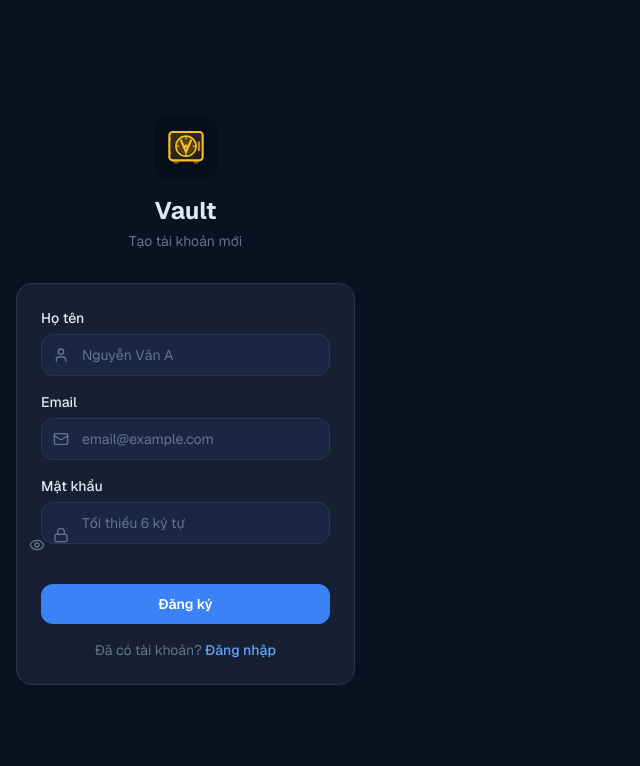
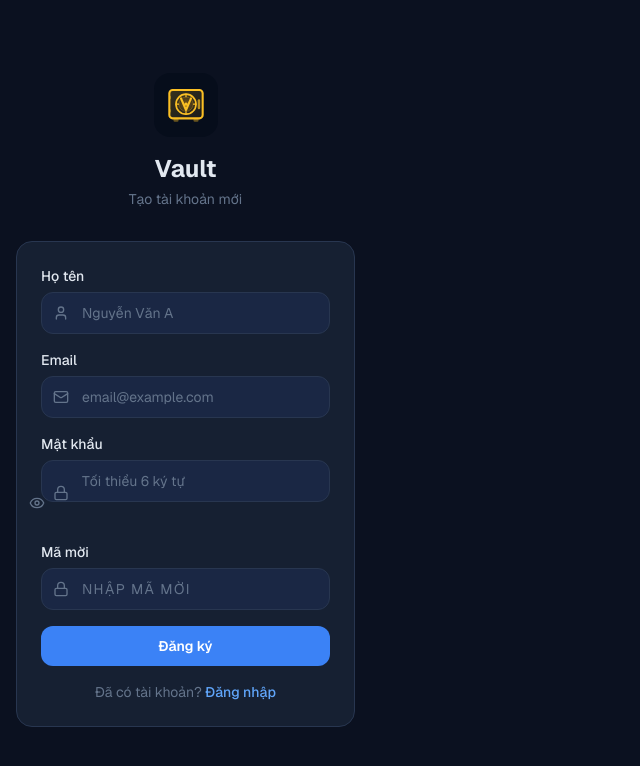
Before and after one commit to mf-jeff/quan-ly-chi-tieu, a Next.js app: page /register in a window 1280 px wide. Shown: the top 766 px of the page, without its empty margins (0-640 px from the left). Built offline with nearby package versions, Linux system fonts and the light colour scheme.

Commit message:
feat: add invite code for registration - only authorized users can sign up

```diff
--- a/src/app/(auth)/register/page.tsx
+++ b/src/app/(auth)/register/page.tsx
@@ -15,6 +15,7 @@ export default function RegisterPage() {
   const [name, setName] = useState("");
   const [email, setEmail] = useState("");
   const [password, setPassword] = useState("");
+  const [inviteCode, setInviteCode] = useState("");
   const [showPass, setShowPass] = useState(false);
   const [error, setError] = useState("");
   const [loading, setLoading] = useState(false);
@@ -24,7 +25,7 @@ export default function RegisterPage() {
     setError("");
     setLoading(true);
     try {
-      await register(email, password, name);
+      await register(email, password, name, inviteCode);
       router.push("/");
     } catch (err: unknown) {
       setError(err instanceof Error ? err.message : "Đăng ký thất bại");
@@ -98,6 +99,21 @@ export default function RegisterPage() {
             </div>
           </div>
 
+          <div>
+            <label className="text-sm font-medium text-card-foreground mb-1.5 block">Mã mời</label>
+            <div className="relative">
+              <Lock className="absolute left-3 top-1/2 -translate-y-1/2 w-4 h-4 text-muted" />
+              <input
+                type="text"
+                value={inviteCode}
+                onChange={(e) => setInviteCode(e.target.value.toUpperCase())}
+                placeholder="Nhập mã mời"
+                required
+                className="w-full pl-10 pr-4 py-2.5 bg-muted-bg border border-border rounded-xl text-sm text-foreground placeholder:text-muted focus:outline-none focus:ring-2 focus:ring-primary-light/30 uppercase tracking-widest"
+              />
+            </div>
+          </div>
+
           {error && (
             <p className="text-sm text-danger bg-danger/10 px-4 py-2 rounded-xl">{error}</p>
           )}
--- a/src/app/api/auth/register/route.ts
+++ b/src/app/api/auth/register/route.ts
@@ -5,7 +5,16 @@ import { seedDefaultCategories } from "@/lib/server/seed-categories";
 
 export async function POST(req: NextRequest) {
   try {
-    const { email, password, name } = await req.json();
+    const { email, password, name, inviteCode } = await req.json();
+
+    // Invite code required — only owner can share this code
+    const validCode = process.env.INVITE_CODE || "VAULT2026";
+    if (!inviteCode || inviteCode.trim().toUpperCase() !== validCode.toUpperCase()) {
+      return NextResponse.json(
+        { error: "Mã mời không hợp lệ" },
+        { status: 403 }
+      );
+    }
 
     if (!email || !password || !name) {
       return NextResponse.json(
--- a/src/lib/api.ts
+++ b/src/lib/api.ts
@@ -40,7 +40,7 @@ async function request<T>(path: string, options: RequestInit = {}): Promise<T> {
 
 // Auth
 export const authApi = {
-  register: (data: { email: string; password: string; name: string }) =>
+  register: (data: { email: string; password: string; name: string; inviteCode?: string }) =>
     request<{ token: string; user: { id: string; email: string; name: string } }>("/auth/register", {
       method: "POST",
       body: JSON.stringify(data),
--- a/src/lib/auth-store.ts
+++ b/src/lib/auth-store.ts
@@ -13,7 +13,7 @@ interface AuthStore {
   isLoading: boolean;
 
   login: (email: string, password: string) => Promise<void>;
-  register: (email: string, password: string, name: string) => Promise<void>;
+  register: (email: string, password: string, name: string, inviteCode?: string) => Promise<void>;
   logout: () => void;
   loadUser: () => Promise<void>;
 }
@@ -29,8 +29,8 @@ export const useAuth = create<AuthStore>((set) => ({
     set({ token, user, isLoading: false });
   },
 
-  register: async (email, password, name) => {
-    const { token, user } = await authApi.register({ email, password, name });
+  register: async (email, password, name, inviteCode) => {
+    const { token, user } = await authApi.register({ email, password, name, inviteCode });
     localStorage.setItem("token", token);
     set({ token, user, isLoading: false });
   },
```
